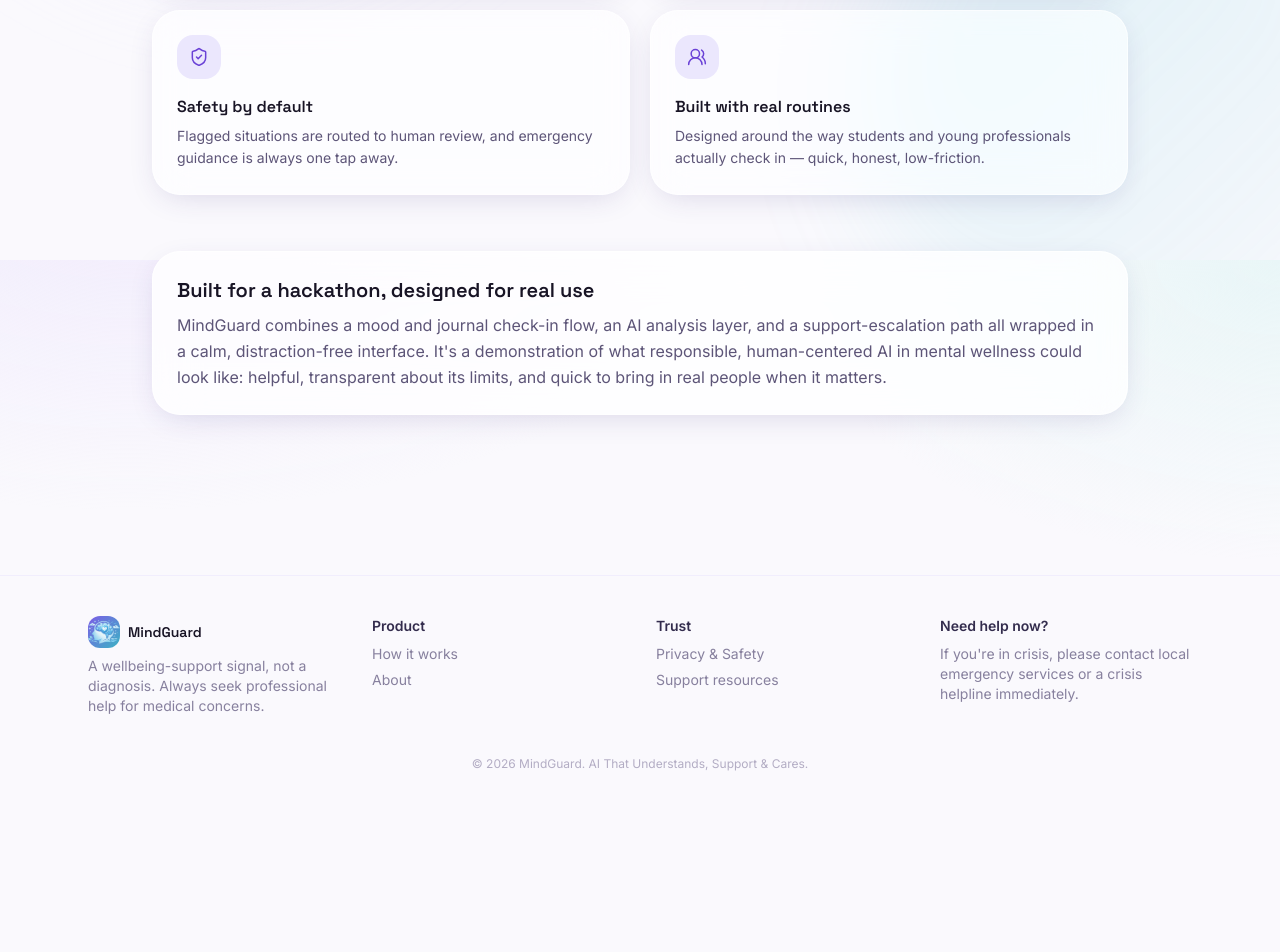
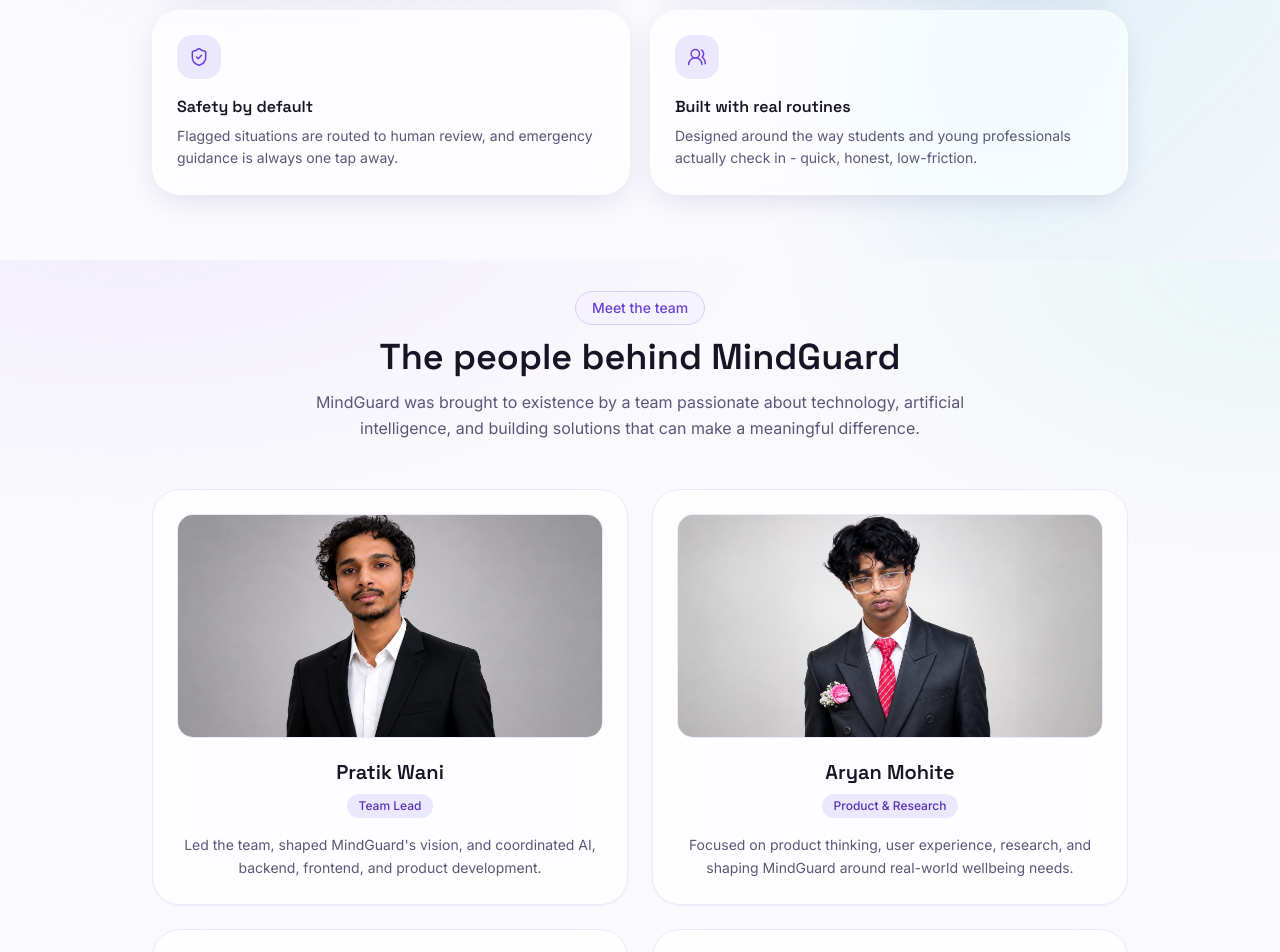
Before and after one commit to PratikWani8/MindGuard, a React (Vite) app in the folder client/: page /about in a window 1280 px wide. Shown: the part 540-1492 px from the top of the page. Before the commit the page ends 1336 px from the top, so only its background shows below. Built offline with nearby package versions, Linux system fonts and the light colour scheme; no server answers.

Commit message:
update about page

```diff
--- a/client/src/pages/public/About.jsx
+++ b/client/src/pages/public/About.jsx
@@ -1,44 +1,232 @@
-import { HeartPulse, Target, Users2, ShieldCheck } from "lucide-react";
+import {
+  HeartPulse,
+  Target,
+  Users2,
+  ShieldCheck,
+} from "lucide-react";
+
 import GlassCard from "../../components/common/GlassCard";
 import SectionHeading from "../../components/common/SectionHeading";
+import TiltedCard from "../../components/ui/TiltedCard";
+
+import c1Photo from "../../assets/creators/creator1.png";
+import c2Photo from "../../assets/creators/creator2.png";
+import c3Photo from "../../assets/creators/creator3.png";
+import c4Photo from "../../assets/creators/creator4.png";
 
 const values = [
-  { icon: HeartPulse, title: "Support, not diagnosis", body: "Every signal MindGuard shows is framed as wellbeing support — real clinical judgment stays with real professionals." },
-  { icon: Target, title: "Early, not reactive", body: "We look for gentle shifts across days and weeks, so small changes get noticed before they compound." },
-  { icon: ShieldCheck, title: "Safety by default", body: "Flagged situations are routed to human review, and emergency guidance is always one tap away." },
-  { icon: Users2, title: "Built with real routines", body: "Designed around the way students and young professionals actually check in — quick, honest, low-friction." },
+  {
+    icon: HeartPulse,
+    title: "Support, not diagnosis",
+    body: "Every signal MindGuard shows is framed as wellbeing support - real clinical judgment stays with real professionals.",
+  },
+  {
+    icon: Target,
+    title: "Early, not reactive",
+    body: "We look for gentle shifts across days and weeks, so small changes get noticed before they compound.",
+  },
+  {
+    icon: ShieldCheck,
+    title: "Safety by default",
+    body: "Flagged situations are routed to human review, and emergency guidance is always one tap away.",
+  },
+  {
+    icon: Users2,
+    title: "Built with real routines",
+    body: "Designed around the way students and young professionals actually check in - quick, honest, low-friction.",
+  },
+];
+
+const creators = [
+  {
+    name: "Pratik Wani",
+    role: "Team Lead",
+    description:
+      "Led the team, shaped MindGuard's vision, and coordinated AI, backend, frontend, and product development.",
+    photo: c1Photo,
+  },
+  {
+    name: "Aryan Mohite",
+    role: "Product & Research",
+    description:
+      "Focused on product thinking, user experience, research, and shaping MindGuard around real-world wellbeing needs.",
+    photo: c2Photo,
+  },
+  {
+    name: "Omkar Gaikwad",
+    role: "Frontend Developer",
+    description:
+      "Designed and developed the MindGuard experience with a focus on accessibility, simplicity, and a calm user interface.",
+    photo: c3Photo,
+  },
+  {
+    name: "Moiz Shaikh",
+    role: "AI/ML Engineer",
+    description:
+      "Worked on intelligent analysis, wellbeing patterns, and responsible AI features that support early intervention.",
+    photo: c4Photo,
+  },
 ];
 
 export default function About() {
   return (
     <div className="max-w-5xl mx-auto px-4 md:px-6 py-16">
+
+      {/* About Heading */}
       <SectionHeading
         eyebrow="About MindGuard"
         title="A calmer way to notice how you're really doing"
         description="MindGuard was built for a simple reason: most people don't get a clear signal about their own wellbeing until it's already a crisis. We wanted an early, gentle, evidence-informed nudge instead."
       />
 
+      {/* Values */}
       <div className="mt-14 grid sm:grid-cols-2 gap-5">
         {values.map((v) => (
           <GlassCard key={v.title}>
             <div className="h-11 w-11 rounded-2xl bg-violet-100 text-violet-600 flex items-center justify-center mb-4">
               <v.icon size={20} strokeWidth={1.8} />
             </div>
-            <h3 className="font-display font-semibold text-ink-900">{v.title}</h3>
-            <p className="text-sm text-ink-500 mt-1.5 leading-relaxed">{v.body}</p>
+
+            <h3 className="font-display font-semibold text-ink-900">
+              {v.title}
+            </h3>
+
+            <p className="text-sm text-ink-500 mt-1.5 leading-relaxed">
+              {v.body}
+            </p>
           </GlassCard>
         ))}
       </div>
 
+      <section className="mt-24">
+
+        {/* Section heading */}
+        <div className="text-center max-w-2xl mx-auto">
+         <p className="inline-flex items-center px-4 py-1.5 rounded-full bg-violet-50/80 border border-violet-200 text-violet-600 text-sm font-medium mb-3 backdrop-blur-sm">
+          Meet the team
+        </p>
+
+          <h2 className="font-display text-3xl md:text-4xl font-semibold text-ink-900">
+            The people behind MindGuard
+          </h2>
+
+          <p className="text-ink-500 mt-3 leading-relaxed">
+            MindGuard was brought to existence by a team passionate about
+            technology, artificial intelligence, and building solutions that
+            can make a meaningful difference.
+          </p>
+        </div>
+
+        {/* Creator Cards */}
+        <div className="mt-12 grid sm:grid-cols-2 gap-6">
+
+          {creators.map((creator) => (
+            <TiltedCard
+              key={creator.name}
+              rotateAmplitude={10}
+              scaleOnHover={1.035}
+              className="h-full"
+            >
+              <div
+                className="
+                  h-full
+                  rounded-3xl
+                  border border-violet-100
+                  bg-white/70
+                  backdrop-blur-xl
+                  p-6
+                  shadow-sm
+                  transition-shadow
+                  duration-300
+                  hover:shadow-xl
+                  hover:shadow-violet-100/60
+                "
+              >
+
+                {/* Photo */}
+                <div className="flex justify-center">
+  <div
+    className="
+      relative
+      w-full
+      h-56
+      rounded-2xl
+      overflow-hidden
+      bg-gradient-to-br
+      from-violet-100
+      via-purple-50
+      to-white
+      border
+      border-violet-100
+    "
+  >
+    <img
+      src={creator.photo}
+      alt={creator.name}
+      className="
+        h-full
+        w-full
+        object-cover
+        transition-transform
+        duration-500
+        hover:scale-105
+      "
+    />
+  </div>
+</div>
+
+                {/* Creator information */}
+                <div className="text-center mt-5">
+
+                  <h3 className="font-display text-xl font-semibold text-ink-900">
+                    {creator.name}
+                  </h3>
+
+                  <div
+                    className="
+                      inline-flex
+                      items-center
+                      px-3
+                      py-1
+                      mt-2
+                      rounded-full
+                      bg-violet-100
+                      text-violet-700
+                      text-xs
+                      font-medium
+                    "
+                  >
+                    {creator.role}
+                  </div>
+
+                  <p className="text-sm text-ink-500 leading-relaxed mt-4">
+                    {creator.description}
+                  </p>
+
+                </div>
+              </div>
+            </TiltedCard>
+          ))}
+
+        </div>
+      </section>
+
+      {/* Hackathon Section */}
       <GlassCard strong className="mt-14">
-        <h3 className="font-display text-xl font-semibold text-ink-900">Built for a hackathon, designed for real use</h3>
+        <h3 className="font-display text-xl font-semibold text-ink-900">
+          Built during hackathon, designed for real use
+        </h3>
+
         <p className="text-ink-500 mt-2 leading-relaxed">
-          MindGuard combines a mood and journal check-in flow, an AI analysis layer, and a support-escalation
-          path all wrapped in a calm, distraction-free interface. It's a demonstration of what responsible,
-          human-centered AI in mental wellness could look like: helpful, transparent about its limits, and
-          quick to bring in real people when it matters.
+          MindGuard combines a mood and journal check-in flow, an AI analysis
+          layer, and a support-escalation path all wrapped in a calm,
+          distraction-free interface. It's a demonstration of what
+          responsible, human-centered AI in mental wellness could look like:
+          helpful, transparent about its limits, and quick to bring in real
+          people when it matters.
         </p>
       </GlassCard>
+
     </div>
   );
 }
```
